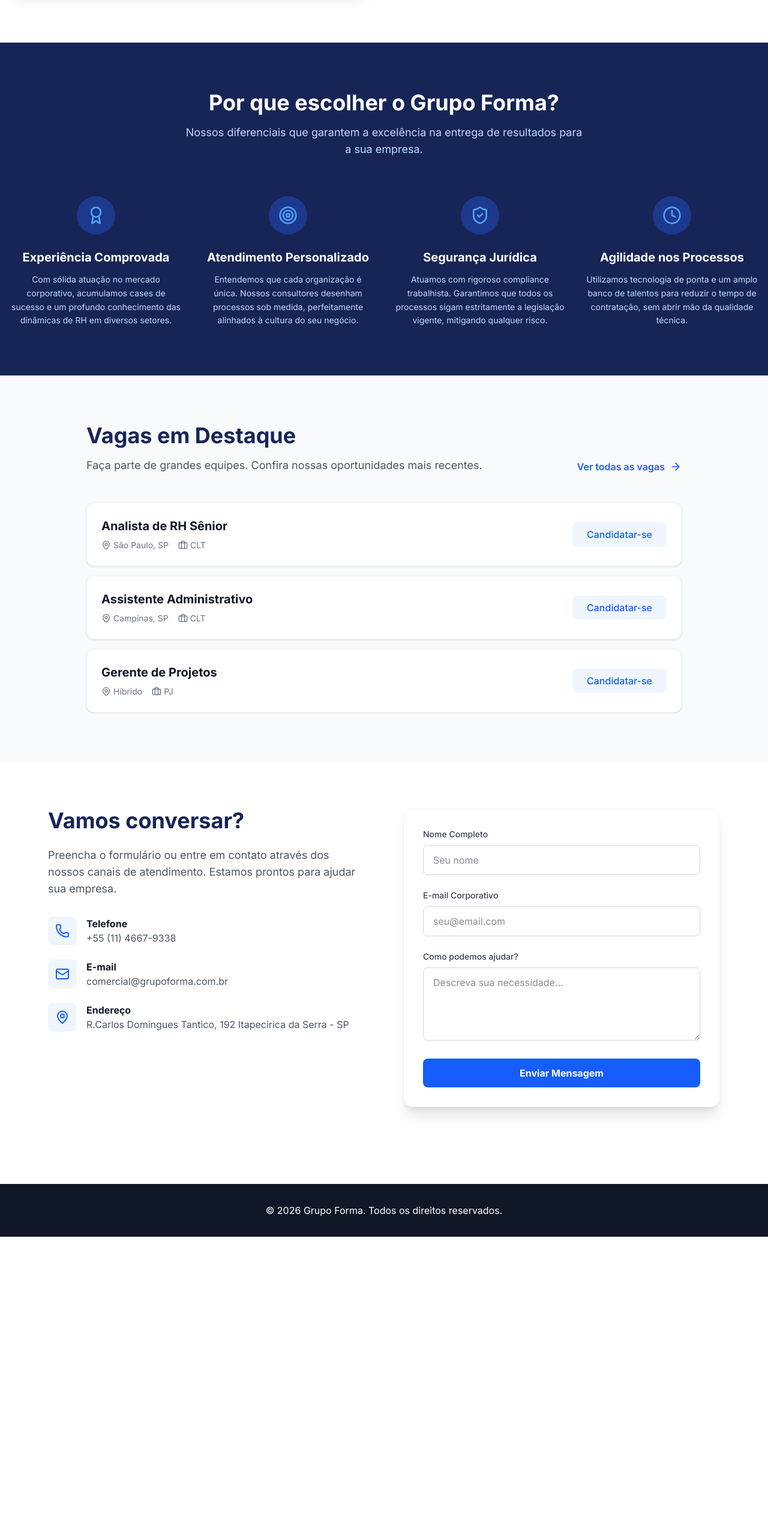
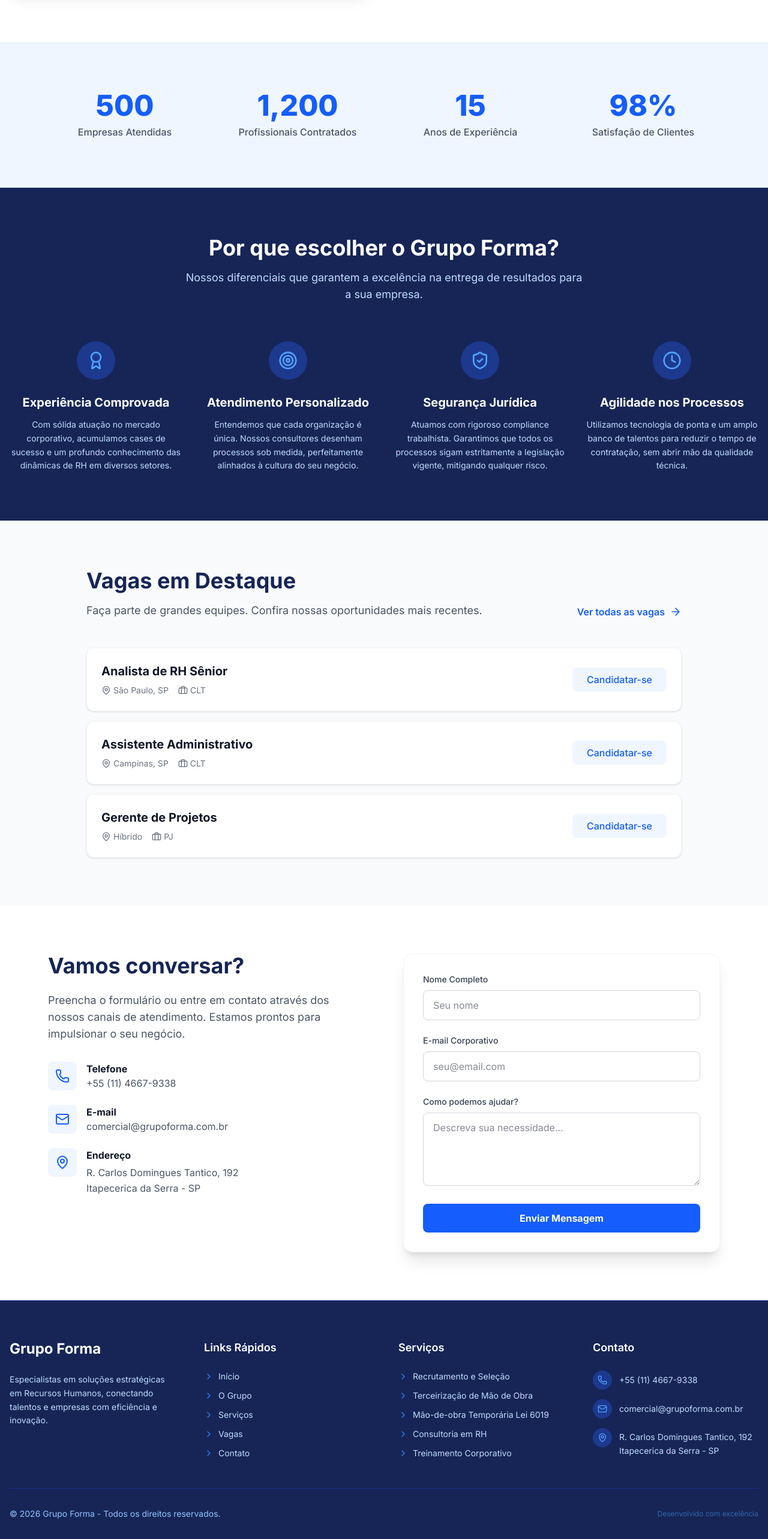
Before and after one commit to guilhermepadial4/grupoforma, a Next.js app in the folder grupoforma/: page / in a window 1280 px wide. Shown: the part 2391-4957 px from the top of the page at 60% size. Before the commit the page ends 4453 px from the top, so only its background shows below. Built offline with nearby package versions, Linux system fonts and the light colour scheme.

Commit message:
Update project

```diff
--- a/grupoforma/package.json
+++ b/grupoforma/package.json
@@ -12,6 +12,7 @@
     "lucide-react": "^0.577.0",
     "next": "16.1.6",
     "react": "19.2.3",
+    "react-countup": "^6.5.3",
     "react-dom": "19.2.3"
   },
   "devDependencies": {
--- a/grupoforma/src/app/page.tsx
+++ b/grupoforma/src/app/page.tsx
@@ -1,6 +1,7 @@
 import { Hero } from "@/components/Hero";
 import { Services } from "@/components/Services";
 import { About } from "@/components/About";
+import { Stats } from "@/components/Stats"; // <-- Adicione a importação aqui
 import { Differentials } from "@/components/Differentials";
 import { Vacancies } from "@/components/Vacancies";
 import { Contact } from "@/components/Contact";
@@ -11,6 +12,7 @@ export default function Home() {
       <Hero />
       <Services />
       <About />
+      <Stats /> {/* <-- Adicione o componente aqui */}
       <Differentials />
       <Vacancies />
       <Contact />
--- a/grupoforma/src/components/Contact.tsx
+++ b/grupoforma/src/components/Contact.tsx
@@ -12,41 +12,60 @@ export function Contact() {
             </h2>
             <p className="text-gray-600 text-lg mb-8">
               Preencha o formulário ou entre em contato através dos nossos
-              canais de atendimento. Estamos prontos para ajudar sua empresa.
+              canais de atendimento. Estamos prontos para impulsionar o seu
+              negócio.
             </p>
 
             <div className="space-y-6">
+              {/* Telefone */}
               <div className="flex items-start gap-4">
                 <div className="w-12 h-12 bg-blue-50 rounded-lg flex items-center justify-center shrink-0">
                   <Phone className="w-6 h-6 text-blue-600" />
                 </div>
                 <div>
                   <h4 className="font-bold text-gray-900">Telefone</h4>
-                  <p className="text-gray-600">
+                  <a
+                    href="tel:+551146679338"
+                    className="text-gray-600 hover:text-blue-600 transition-colors"
+                  >
                     +55 (11) 4667-9338
-                  </p>
+                  </a>
                 </div>
               </div>
 
+              {/* E-mail */}
               <div className="flex items-start gap-4">
                 <div className="w-12 h-12 bg-blue-50 rounded-lg flex items-center justify-center shrink-0">
                   <Mail className="w-6 h-6 text-blue-600" />
                 </div>
                 <div>
                   <h4 className="font-bold text-gray-900">E-mail</h4>
-                  <p className="text-gray-600">comercial@grupoforma.com.br</p>
+                  <a
+                    href="mailto:comercial@grupoforma.com.br"
+                    className="text-gray-600 hover:text-blue-600 transition-colors"
+                  >
+                    comercial@grupoforma.com.br
+                  </a>
                 </div>
               </div>
 
+              {/* Endereço Resumido com Link Completo para o Maps */}
               <div className="flex items-start gap-4">
                 <div className="w-12 h-12 bg-blue-50 rounded-lg flex items-center justify-center shrink-0">
                   <MapPin className="w-6 h-6 text-blue-600" />
                 </div>
                 <div>
-                  <h4 className="font-bold text-gray-900">Endereço</h4>
-                  <p className="text-gray-600">
-                    R.Carlos Domingues Tantico, 192 Itapecirica da Serra - SP
-                  </p>
+                  <h4 className="font-bold text-gray-900 mb-1">Endereço</h4>
+                  <a
+                    href="https://www.google.com/maps/search/?api=1&query=R.+Carlos+Domingues+Tantico,+192+-+Jardim+Tereza+Maria,+Itapecerica+da+Serra+-+SP,+06850-670"
+                    target="_blank"
+                    rel="noopener noreferrer"
+                    className="text-gray-600 hover:text-blue-600 transition-colors leading-relaxed block"
+                  >
+                    R. Carlos Domingues Tantico, 192
+                    <br />
+                    Itapecerica da Serra - SP
+                  </a>
                 </div>
               </div>
             </div>
@@ -101,7 +120,7 @@ export function Contact() {
               </div>
 
               <button
-                type="submit"
+                type="button"
                 className="w-full bg-blue-600 text-white font-bold py-3 px-6 rounded-lg hover:bg-blue-700 transition-colors duration-300"
               >
                 Enviar Mensagem
--- a/grupoforma/src/components/Footer.tsx
+++ b/grupoforma/src/components/Footer.tsx
@@ -1,11 +1,127 @@
+import Link from "next/link";
+import { Phone, Mail, MapPin, ChevronRight } from "lucide-react";
+
 export function Footer() {
   return (
-    <footer className="bg-gray-900 text-white py-8 mt-12">
-      <div className="container mx-auto px-4 text-center">
-        <p>
-          &copy; {new Date().getFullYear()} Grupo Forma. Todos os direitos
-          reservados.
-        </p>
+    <footer className="bg-blue-950 text-white pt-16 pb-8 border-t border-blue-900">
+      <div className="container mx-auto px-4">
+        {/* Grid Principal do Rodapé */}
+        <div className="grid grid-cols-1 md:grid-cols-2 lg:grid-cols-4 gap-12 mb-12">
+          {/* Coluna 1: Sobre a Empresa */}
+          <div className="space-y-4">
+            <h3 className="text-2xl font-bold text-white mb-6">Grupo Forma</h3>
+            <p className="text-blue-200 text-sm leading-relaxed">
+              Especialistas em soluções estratégicas em Recursos Humanos,
+              conectando talentos e empresas com eficiência e inovação.
+            </p>
+          </div>
+
+          {/* Coluna 2: Links Rápidos */}
+          <div>
+            <h4 className="text-lg font-semibold text-white mb-6">
+              Links Rápidos
+            </h4>
+            <ul className="space-y-3">
+              {[
+                { name: "Início", url: "/" },
+                { name: "O Grupo", url: "#sobre" },
+                { name: "Serviços", url: "#servicos" },
+                { name: "Vagas", url: "#vagas" },
+                { name: "Contato", url: "#contato" },
+              ].map((link, index) => (
+                <li key={index}>
+                  <Link
+                    href={link.url}
+                    className="flex items-center text-blue-200 hover:text-white transition-colors text-sm group"
+                  >
+                    <ChevronRight className="w-4 h-4 mr-2 text-blue-500 group-hover:text-white transition-colors" />
+                    {link.name}
+                  </Link>
+                </li>
+              ))}
+            </ul>
+          </div>
+
+          {/* Coluna 3: Serviços */}
+          <div>
+            <h4 className="text-lg font-semibold text-white mb-6">Serviços</h4>
+            <ul className="space-y-3">
+              {[
+                "Recrutamento e Seleção",
+                "Terceirização de Mão de Obra",
+                "Mão-de-obra Temporária Lei 6019",
+                "Consultoria em RH",
+                "Treinamento Corporativo",
+              ].map((service, index) => (
+                <li
+                  key={index}
+                  className="flex items-start text-blue-200 text-sm"
+                >
+                  <ChevronRight className="w-4 h-4 mr-2 text-blue-500 shrink-0 mt-0.5" />
+                  <span>{service}</span>
+                </li>
+              ))}
+            </ul>
+          </div>
+
+          {/* Coluna 4: Contato */}
+          <div>
+            <h4 className="text-lg font-semibold text-white mb-6">Contato</h4>
+            <ul className="space-y-4">
+              <li>
+                <a
+                  href="tel:+551146679338"
+                  className="flex items-center text-blue-200 hover:text-white transition-colors text-sm"
+                >
+                  <div className="w-8 h-8 bg-blue-900 rounded-full flex items-center justify-center mr-3 shrink-0">
+                    <Phone className="w-4 h-4 text-blue-400" />
+                  </div>
+                  +55 (11) 4667-9338
+                </a>
+              </li>
+              <li>
+                <a
+                  href="mailto:comercial@grupoforma.com.br"
+                  className="flex items-center text-blue-200 hover:text-white transition-colors text-sm"
+                >
+                  <div className="w-8 h-8 bg-blue-900 rounded-full flex items-center justify-center mr-3 shrink-0">
+                    <Mail className="w-4 h-4 text-blue-400" />
+                  </div>
+                  comercial@grupoforma.com.br
+                </a>
+              </li>
+              {/* Endereço atualizado e clicável */}
+              <li>
+                <a
+                  href="https://www.google.com/maps/search/?api=1&query=R.+Carlos+Domingues+Tantico,+192+-+Itapecerica+da+Serra+-+SP"
+                  target="_blank"
+                  rel="noopener noreferrer"
+                  className="flex items-start text-blue-200 hover:text-white transition-colors text-sm group"
+                >
+                  <div className="w-8 h-8 bg-blue-900 rounded-full flex items-center justify-center mr-3 shrink-0 group-hover:bg-blue-800 transition-colors">
+                    <MapPin className="w-4 h-4 text-blue-400" />
+                  </div>
+                  <span className="mt-1 leading-relaxed">
+                    R. Carlos Domingues Tantico, 192
+                    <br />
+                    Itapecerica da Serra - SP
+                  </span>
+                </a>
+              </li>
+            </ul>
+          </div>
+        </div>
+
+        {/* Linha de Copyright (Fundo do Rodapé) */}
+        <div className="pt-8 border-t border-blue-800/50 flex flex-col md:flex-row items-center justify-between gap-4 text-center md:text-left">
+          <p className="text-blue-300 text-sm">
+            &copy; {new Date().getFullYear()} Grupo Forma - Todos os direitos
+            reservados.
+          </p>
+          <p className="text-blue-400/50 text-xs">
+            Desenvolvido com excelência
+          </p>
+        </div>
       </div>
     </footer>
   );
--- /dev/null
+++ b/grupoforma/src/components/Stats.tsx
@@ -0,0 +1,41 @@
+"use client";
+
+import CountUp from "react-countup";
+
+const stats = [
+  { num: 500, suffix: "", text: "Empresas Atendidas" },
+  { num: 1200, suffix: "", text: "Profissionais Contratados" },
+  { num: 15, suffix: "", text: "Anos de Experiência" },
+  { num: 98, suffix: "%", text: "Satisfação de Clientes" },
+];
+
+export function Stats() {
+  return (
+    <section className="py-16 bg-blue-50 border-y border-blue-100">
+      <div className="container mx-auto px-4 max-w-6xl">
+        <div className="grid grid-cols-2 md:grid-cols-4 gap-8 text-center">
+          {stats.map((stat, index) => (
+            <div
+              key={index}
+              className="flex flex-col items-center justify-center p-4"
+            >
+              <div className="text-4xl md:text-5xl font-extrabold text-blue-600 mb-2">
+                {/* O componente CountUp faz a mágica acontecer */}
+                <CountUp
+                  end={stat.num}
+                  suffix={stat.suffix}
+                  duration={2.5}
+                  enableScrollSpy={true} // Só anima quando o usuário rolar até aqui
+                  scrollSpyOnce={true} // Anima apenas na primeira vez
+                />
+              </div>
+              <p className="text-gray-600 font-medium text-sm md:text-base">
+                {stat.text}
+              </p>
+            </div>
+          ))}
+        </div>
+      </div>
+    </section>
+  );
+}
```
Also changed, not shown: 1 other file (tests, documents, lock files or other folders).
